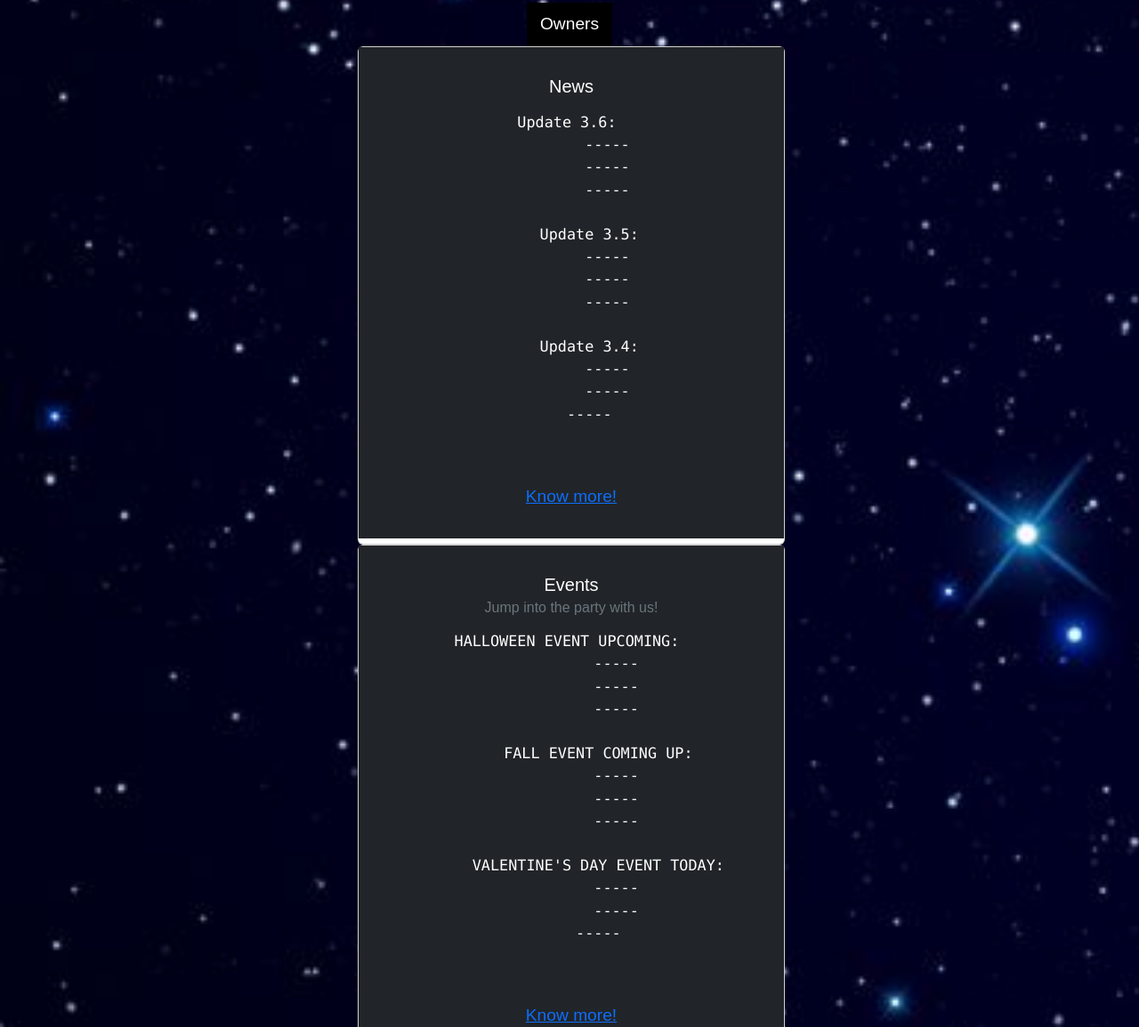
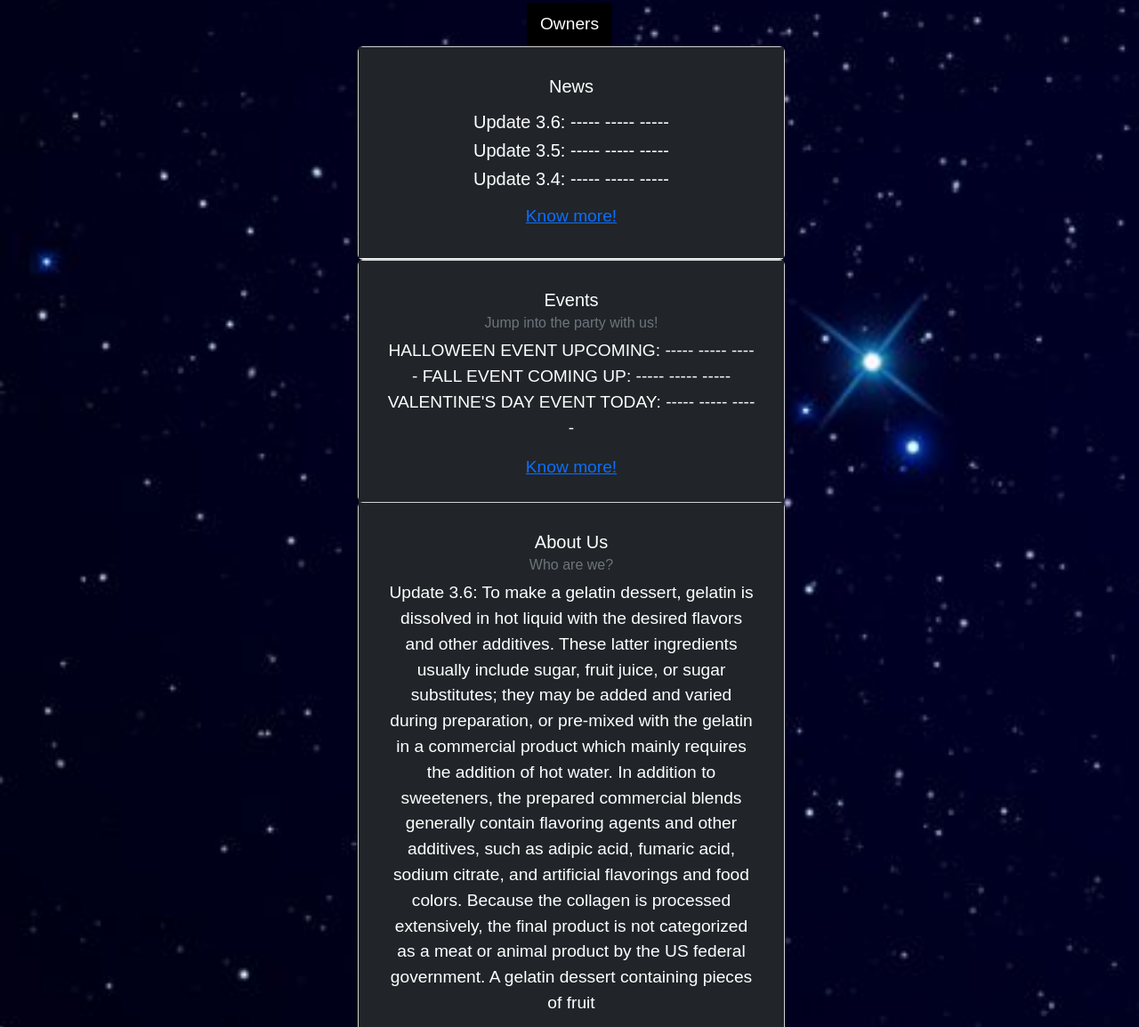
Before and after one commit to MrFei97/MrFei97.github.io, a website: page index.html in a window 1280 px wide. Shown: the part 686-1840 px from the top of the page at 89% size. Drawn offline with nearby package versions, Linux system fonts and the light colour scheme.

Commit message:
Version Final

```diff
--- a/index.html
+++ b/index.html
@@ -120,37 +120,37 @@
 
 <div class="mx-auto" style="width: 500px;">
 
-<div class="card" style="width: 30rem; height: 35rem;">
+<div class="card" style="width: 30rem; height: 15rem;">
     <div class="p-3 mb-2 bg-dark text-white">
     <div class="card-body">
       <h5 class="card-title">News</h5>
-      <p class="card-text"><pre>Update 3.6:
+      <p class="card-text"><h5>Update 3.6:
+        -----
+        -----
+        -----
+    </h5>
+    <h5> Update 3.5:
+        -----
+        -----
+        -----
+    </h5>
+    <h5>Update 3.4:
         -----
         -----
         -----
 
-    Update 3.5:
-        -----
-        -----
-        -----
-
-    Update 3.4:
-        -----
-        -----
-        -----
-
-        </pre></p>
+    </h5> </p>
       <a href="Pages/news.html" class="card-link">Know more!</a>
     </div>
 </div>
   </div>
 
-  <div class="card" style="width: 30rem; height: 35rem;">
+  <div class="card" style="width: 30rem; height: 17rem;">
     <div class="p-3 mb-2 bg-dark text-white">
     <div class="card-body">
         <h5 class="card-title">Events</h5>
         <h6 class="card-subtitle mb-2 text-muted">Jump into the party with us!</h6>
-        <p class="card-text"><pre>HALLOWEEN EVENT UPCOMING:
+        <p class="card-text">HALLOWEEN EVENT UPCOMING:
           -----
           -----
           -----
@@ -165,23 +165,23 @@
           -----
           -----
 
-          </pre></p>
+          </p>
         <a href="Pages/event.html" class="card-link">Know more!</a>
     </div>
   </div>
 </div>
 
-  </div>
-</div>
 
-<div class="mx-auto" style="width: 750px;">
 
-<div class="card" style="width: 45rem; height: 35rem;">
+
+
+
+<div class="card" style="width: 30rem; height: 41rem;">
     <div class="p-3 mb-2 bg-dark text-white">
     <div class="card-body">
       <h5 class="card-title">About Us</h5>
       <h6 class="card-subtitle mb-2 text-muted">Who are we?</h6>
-      <p class="card-text"><pre>
+      <p class="card-text">
 Update 3.6:
 To make a gelatin dessert, gelatin is dissolved in hot
 liquid with the desired flavors and other additives.
@@ -197,7 +197,7 @@ Because the collagen is processed extensively, the final product
 is not categorized as a meat or animal product by the US federal
 government.
 A gelatin dessert containing pieces of fruit
-        </pre></p>
+        </p>
       <a href="Pages/aboutUs.html" class="card-link">Know more!</a>
     </div>
 
```
